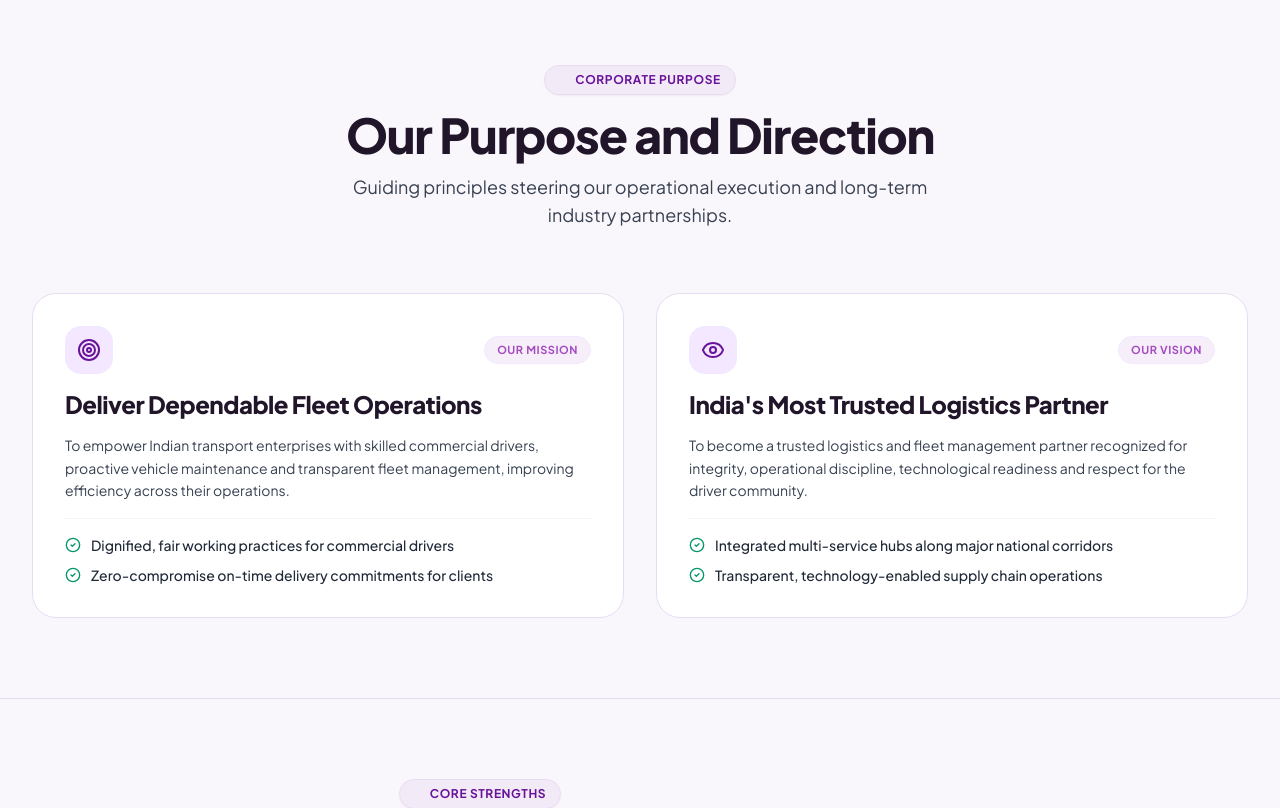
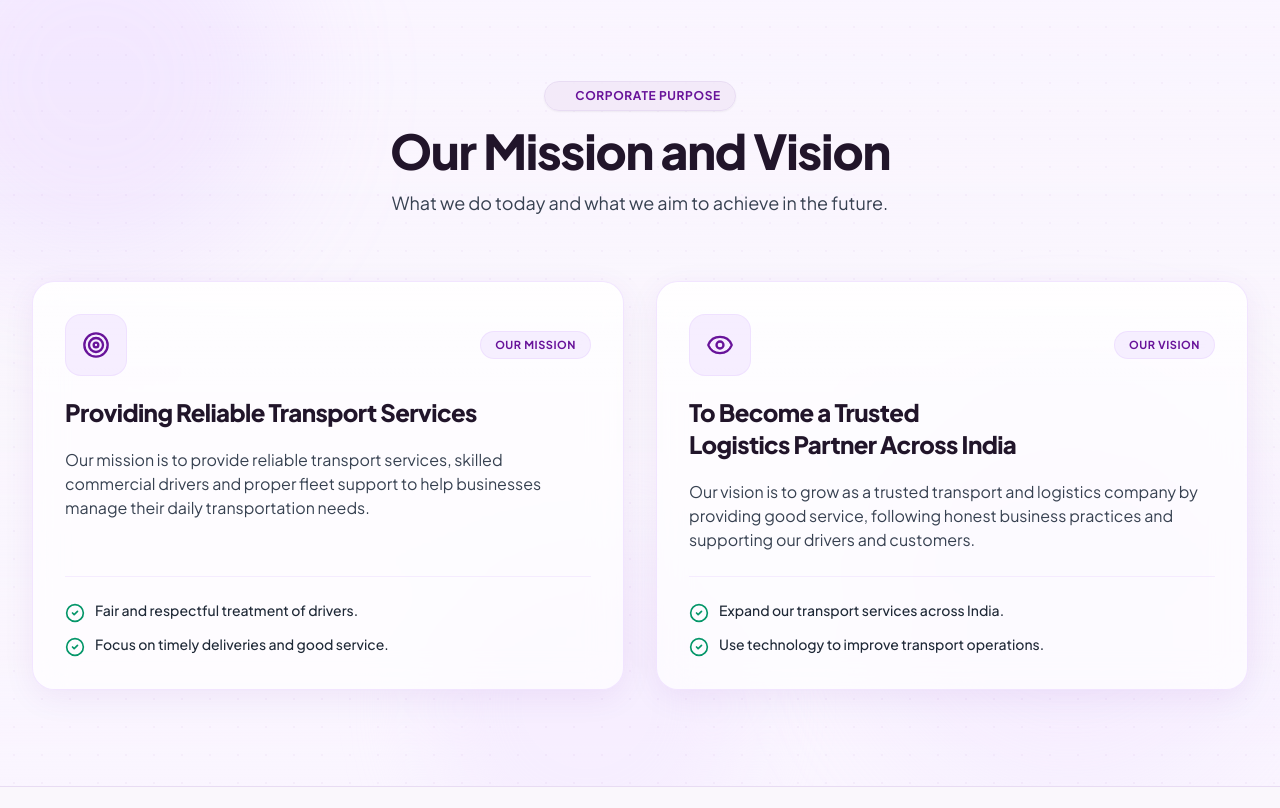
Before and after one commit to nprathamesh314-lab/Prisha, a React (Vite) app: page /about in a window 1280 px wide. Shown: the part 1340-2148 px from the top of the page. Built offline with nearby package versions, Linux system fonts and the light colour scheme.

Commit message:
feat(about): upgrade Mission and Vision section to purple glassmorphism card design

```diff
--- a/src/pages/AboutPage.tsx
+++ b/src/pages/AboutPage.tsx
@@ -3,7 +3,9 @@
 // REDESIGNED 8-SECTION HIGH-PERFORMANCE CORPORATE PAGE
 
 import React, { useState, useEffect } from 'react';
+import { motion } from 'framer-motion';
 import { PageTransition } from '../components/animations/PageTransition';
+import { FadeIn } from '../components/animations/FadeIn';
 import { PageHero } from '../components/common/PageHero';
 import { SectionHeading } from '../components/common/SectionHeading';
 import { CTASection } from '../components/common/CTASection';
@@ -135,6 +137,85 @@ const overviewTranslations = {
 
 const overviewIcons = [Calendar, MapPin, Truck];
 
+// Multilingual translations for Section 3: Mission and Vision
+const missionVisionTranslations = {
+  en: {
+    badge: 'CORPORATE PURPOSE',
+    title: 'Our Mission and Vision',
+    subtitle: 'What we do today and what we aim to achieve in the future.',
+    mission: {
+      label: 'OUR MISSION',
+      heading: 'Providing Reliable Transport Services',
+      description:
+        'Our mission is to provide reliable transport services, skilled commercial drivers and proper fleet support to help businesses manage their daily transportation needs.',
+      points: [
+        'Fair and respectful treatment of drivers.',
+        'Focus on timely deliveries and good service.',
+      ],
+    },
+    vision: {
+      label: 'OUR VISION',
+      heading: 'To Become a Trusted Logistics Partner Across India',
+      description:
+        'Our vision is to grow as a trusted transport and logistics company by providing good service, following honest business practices and supporting our drivers and customers.',
+      points: [
+        'Expand our transport services across India.',
+        'Use technology to improve transport operations.',
+      ],
+    },
+  },
+  hi: {
+    badge: 'कॉर्पोरेट उद्देश्य',
+    title: 'हमारा मिशन और विज़न',
+    subtitle: 'हम आज क्या करते हैं और भविष्य में क्या हासिल करना चाहते हैं।',
+    mission: {
+      label: 'हमारा मिशन',
+      heading: 'विश्वसनीय परिवहन सेवाएं प्रदान करना',
+      description:
+        'हमारा मिशन व्यवसायों को उनकी दैनिक परिवहन आवश्यकताओं के प्रबंधन में मदद करने के लिए विश्वसनीय परिवहन सेवाएं, कुशल वाणिज्यिक चालक और उचित बेड़ा सहायता प्रदान करना है।',
+      points: [
+        'चालकों के साथ निष्पक्ष और सम्मानजनक व्यवहार।',
+        'समय पर डिलीवरी और अच्छी सेवा पर ध्यान केंद्रित करना।',
+      ],
+    },
+    vision: {
+      label: 'हमारा विज़न',
+      heading: 'पूरे भारत में एक विश्वसनीय लॉजिस्टिक्स भागीदार बनना',
+      description:
+        'हमारा विज़न अच्छी सेवा प्रदान करके, ईमानदार व्यावसायिक प्रथाओं का पालन करके और अपने चालकों व ग्राहकों का समर्थन करके एक विश्वसनीय परिवहन और लॉजिस्टिक्स कंपनी के रूप में विकसित होना है।',
+      points: [
+        'पूरे भारत में हमारी परिवहन सेवाओं का विस्तार करना।',
+        'परिवहन संचालन को बेहतर बनाने के लिए तकनीक का उपयोग करना।',
+      ],
+    },
+  },
+  mr: {
+    badge: 'कंपनीचा उद्देश',
+    title: 'आमचे ध्येय आणि दृष्टीक्षेप',
+    subtitle: 'आम्ही आज काय करतो आणि भविष्यात काय साध्य करण्याचे आमचे ध्येय आहे.',
+    mission: {
+      label: 'आमचे मिशन',
+      heading: 'विश्वासार्ह वाहतूक सेवा पुरवणे',
+      description:
+        'व्यवसायांना त्यांच्या दैनंदिन वाहतुकीच्या गरजा पूर्ण करण्यात मदत करण्यासाठी विश्वासार्ह वाहतूक सेवा, कुशल व्यावसायिक चालक आणि योग्य ताफा सहाय्य प्रदान करणे हे आमचे ध्येय आहे.',
+      points: [
+        'चालकांशी सन्मानपूर्वक आणि न्याय्य वागणूक.',
+        'वेळेवर डिलिव्हरी आणि चांगल्या सेवेवर भर.',
+      ],
+    },
+    vision: {
+      label: 'आमचे व्हिजन',
+      heading: 'संपूर्ण भारतात एक विश्वासू लॉजिस्टिक्स भागीदार बनणे',
+      description:
+        'उत्तम सेवा देऊन, प्रामाणिक व्यावसायिक पद्धतींचा अवलंब करून आणि आमचे चालक व ग्राहकांना पाठबळ देऊन एक विश्वासार्ह वाहतूक व लॉजिस्टिक्स कंपनी म्हणून विकसित होणे ही आमची दृष्टी आहे.',
+      points: [
+        'संपूर्ण भारतात आमच्या वाहतूक सेवांचा विस्तार करणे.',
+        'वाहतूक ऑपरेशन्स सुधारण्यासाठी तंत्रज्ञानाचा वापर करणे.',
+      ],
+    },
+  },
+};
+
 export const AboutPage: React.FC = () => {
   const [lang, setLang] = useState<'en' | 'hi' | 'mr'>('en');
 
@@ -155,6 +236,7 @@ export const AboutPage: React.FC = () => {
 
   const hero = heroTranslations[lang] || heroTranslations.en;
   const overview = overviewTranslations[lang] || overviewTranslations.en;
+  const purpose = missionVisionTranslations[lang] || missionVisionTranslations.en;
 
   return (
     <PageTransition>
@@ -270,76 +352,126 @@ export const AboutPage: React.FC = () => {
       </section>
 
       {/* SECTION 3: OUR MISSION & VISION */}
-      <section className="py-14 lg:py-20 bg-px-bg border-t border-px-border">
-        <div className="max-w-7xl mx-auto px-4 sm:px-6 lg:px-8">
+      <section className="py-16 sm:py-20 lg:py-24 bg-gradient-to-b from-[#FAF5FF] via-purple-50/40 to-[#FAF5FF] relative overflow-hidden border-t border-purple-100/80">
+        {/* Decorative Ambient Purple Glass Shapes */}
+        <div className="absolute -top-24 -left-24 w-96 h-96 bg-purple-300/20 rounded-full blur-3xl pointer-events-none" />
+        <div className="absolute top-1/2 right-0 w-[420px] h-[420px] bg-purple-200/25 rounded-full blur-3xl pointer-events-none" />
+        <div className="absolute -bottom-20 left-1/3 w-80 h-80 bg-purple-100/50 rounded-full blur-2xl pointer-events-none" />
+
+        {/* Subtle Mesh Background */}
+        <div className="absolute inset-0 bg-[radial-gradient(#68139A_1px,transparent_1px)] [background-size:28px_28px] opacity-[0.035] pointer-events-none" />
+
+        <div className="max-w-7xl mx-auto px-4 sm:px-6 lg:px-8 relative z-10">
           <SectionHeading
-            badge="Corporate Purpose"
-            title="Our Purpose and Direction"
-            subtitle="Guiding principles steering our operational execution and long-term industry partnerships."
+            badge={purpose.badge}
+            title={purpose.title}
+            subtitle={purpose.subtitle}
           />
 
-          <div className="grid grid-cols-1 md:grid-cols-2 gap-6 lg:gap-8">
-            {/* Mission Card */}
-            <div className="p-6 sm:p-8 rounded-3xl bg-white border border-px-border shadow-soft-purple/30 hover:border-px-primary/40 hover:shadow-soft-purple transition-all duration-300 space-y-4 flex flex-col justify-between">
-              <div className="space-y-3.5">
+          <div className="grid grid-cols-1 md:grid-cols-2 gap-6 lg:gap-8 mt-10 sm:mt-12">
+            {/* Card 1: Mission */}
+            <FadeIn delay={0.1} direction="up">
+              <motion.div
+                whileHover={{ y: -6 }}
+                transition={{ duration: 0.3, ease: 'easeOut' }}
+                className="group relative rounded-[22px] p-6 sm:p-8 flex flex-col justify-between h-full
+                           bg-white/70 backdrop-blur-[16px]
+                           border border-purple-200/60 hover:border-purple-300/90
+                           shadow-[0_8px_32px_0_rgba(104,19,154,0.07)]
+                           hover:shadow-[0_18px_40px_0_rgba(104,19,154,0.15)]
+                           transition-all duration-300 overflow-hidden"
+              >
+                {/* Top Glass Reflection Highlight */}
+                <div className="absolute inset-x-0 top-0 h-28 bg-gradient-to-b from-white/70 via-white/20 to-transparent rounded-t-[22px] pointer-events-none" />
+
+                <div className="relative z-10 space-y-4 sm:space-y-5">
+                  {/* Top Bar: Icon Container & Small Label */}
                   <div className="flex items-center justify-between">
-                  <div className="w-12 h-12 rounded-2xl bg-purple-100 text-px-primary flex items-center justify-center shadow-xs">
-                    <Target className="w-6 h-6" />
+                    <div className="p-3.5 sm:p-4 rounded-2xl bg-purple-100/75 border border-purple-200/50 text-px-primary shadow-xs group-hover:scale-110 group-hover:rotate-1 transition-all duration-300">
+                      <Target className="w-6 h-6 sm:w-7 sm:h-7" />
                     </div>
-                  <span className="text-[11px] font-bold uppercase tracking-wider text-px-violet px-3 py-1 rounded-full bg-px-lavender/70 border border-purple-100">
-                    Our Mission
+
+                    <span className="text-[10px] sm:text-[11px] font-bold uppercase tracking-wider px-3.5 py-1 rounded-full bg-purple-100/70 backdrop-blur-sm text-px-primary border border-purple-200/60 shadow-xs">
+                      {purpose.mission.label}
                     </span>
                   </div>
-                <h3 className="text-xl sm:text-2xl font-black text-px-dark">
-                  Deliver Dependable Fleet Operations
+
+                  {/* Heading */}
+                  <h3 className="text-xl sm:text-2xl font-black text-px-dark tracking-tight leading-snug">
+                    {purpose.mission.heading}
                   </h3>
-                <p className="text-sm text-gray-700 leading-relaxed font-normal">
-                  To empower Indian transport enterprises with skilled commercial drivers, proactive vehicle maintenance and transparent fleet management, improving efficiency across their operations.
+
+                  {/* Description */}
+                  <p className="text-sm sm:text-base text-gray-700 leading-relaxed font-normal">
+                    {purpose.mission.description}
                   </p>
                 </div>
 
-              <ul className="space-y-2.5 pt-4 border-t border-gray-100 text-xs sm:text-sm text-gray-800 font-medium">
-                <li className="flex items-center gap-2.5">
-                  <CheckCircle2 className="w-4 h-4 text-emerald-600 shrink-0" />
-                  <span>Dignified, fair working practices for commercial drivers</span>
+                {/* Supporting Points */}
+                <div className="relative z-10 pt-5 sm:pt-6 mt-6 border-t border-purple-100/80">
+                  <ul className="space-y-3 text-xs sm:text-sm text-gray-800 font-medium">
+                    {purpose.mission.points.map((point, idx) => (
+                      <li key={idx} className="flex items-start gap-2.5">
+                        <CheckCircle2 className="w-4 h-4 sm:w-5 sm:h-5 text-emerald-600 shrink-0 mt-0.5" />
+                        <span className="leading-snug">{point}</span>
                       </li>
-                <li className="flex items-center gap-2.5">
-                  <CheckCircle2 className="w-4 h-4 text-emerald-600 shrink-0" />
-                  <span>Zero-compromise on-time delivery commitments for clients</span>
-                </li>
+                    ))}
                   </ul>
                 </div>
+              </motion.div>
+            </FadeIn>
 
-            {/* Vision Card */}
-            <div className="p-6 sm:p-8 rounded-3xl bg-white border border-px-border shadow-soft-purple/30 hover:border-px-primary/40 hover:shadow-soft-purple transition-all duration-300 space-y-4 flex flex-col justify-between">
-              <div className="space-y-3.5">
+            {/* Card 2: Vision */}
+            <FadeIn delay={0.2} direction="up">
+              <motion.div
+                whileHover={{ y: -6 }}
+                transition={{ duration: 0.3, ease: 'easeOut' }}
+                className="group relative rounded-[22px] p-6 sm:p-8 flex flex-col justify-between h-full
+                           bg-white/70 backdrop-blur-[16px]
+                           border border-purple-200/60 hover:border-purple-300/90
+                           shadow-[0_8px_32px_0_rgba(104,19,154,0.07)]
+                           hover:shadow-[0_18px_40px_0_rgba(104,19,154,0.15)]
+                           transition-all duration-300 overflow-hidden"
+              >
+                {/* Top Glass Reflection Highlight */}
+                <div className="absolute inset-x-0 top-0 h-28 bg-gradient-to-b from-white/70 via-white/20 to-transparent rounded-t-[22px] pointer-events-none" />
+
+                <div className="relative z-10 space-y-4 sm:space-y-5">
+                  {/* Top Bar: Icon Container & Small Label */}
                   <div className="flex items-center justify-between">
-                  <div className="w-12 h-12 rounded-2xl bg-purple-100 text-px-primary flex items-center justify-center shadow-xs">
-                    <Eye className="w-6 h-6" />
+                    <div className="p-3.5 sm:p-4 rounded-2xl bg-purple-100/75 border border-purple-200/50 text-px-primary shadow-xs group-hover:scale-110 group-hover:rotate-1 transition-all duration-300">
+                      <Eye className="w-6 h-6 sm:w-7 sm:h-7" />
                     </div>
-                  <span className="text-[11px] font-bold uppercase tracking-wider text-px-violet px-3 py-1 rounded-full bg-px-lavender/70 border border-purple-100">
-                    Our Vision
+
+                    <span className="text-[10px] sm:text-[11px] font-bold uppercase tracking-wider px-3.5 py-1 rounded-full bg-purple-100/70 backdrop-blur-sm text-px-primary border border-purple-200/60 shadow-xs">
+                      {purpose.vision.label}
                     </span>
                   </div>
-                <h3 className="text-xl sm:text-2xl font-black text-px-dark">
-                  India's Most Trusted Logistics Partner
+
+                  {/* Heading */}
+                  <h3 className="text-xl sm:text-2xl font-black text-px-dark tracking-tight leading-snug">
+                    {purpose.vision.heading}
                   </h3>
-                <p className="text-sm text-gray-700 leading-relaxed font-normal">
-                  To become a trusted logistics and fleet management partner recognized for integrity, operational discipline, technological readiness and respect for the driver community.
+
+                  {/* Description */}
+                  <p className="text-sm sm:text-base text-gray-700 leading-relaxed font-normal">
+                    {purpose.vision.description}
                   </p>
                 </div>
 
-              <ul className="space-y-2.5 pt-4 border-t border-gray-100 text-xs sm:text-sm text-gray-800 font-medium">
-                <li className="flex items-center gap-2.5">
-                  <CheckCircle2 className="w-4 h-4 text-emerald-600 shrink-0" />
-                  <span>Integrated multi-service hubs along major national corridors</span>
+                {/* Supporting Points */}
+                <div className="relative z-10 pt-5 sm:pt-6 mt-6 border-t border-purple-100/80">
+                  <ul className="space-y-3 text-xs sm:text-sm text-gray-800 font-medium">
+                    {purpose.vision.points.map((point, idx) => (
+                      <li key={idx} className="flex items-start gap-2.5">
+                        <CheckCircle2 className="w-4 h-4 sm:w-5 sm:h-5 text-emerald-600 shrink-0 mt-0.5" />
+                        <span className="leading-snug">{point}</span>
                       </li>
-                <li className="flex items-center gap-2.5">
-                  <CheckCircle2 className="w-4 h-4 text-emerald-600 shrink-0" />
-                  <span>Transparent, technology-enabled supply chain operations</span>
-                </li>
+                    ))}
                   </ul>
                 </div>
+              </motion.div>
+            </FadeIn>
           </div>
         </div>
       </section>
```
Lines whose indentation alone changed are shown as unchanged.
